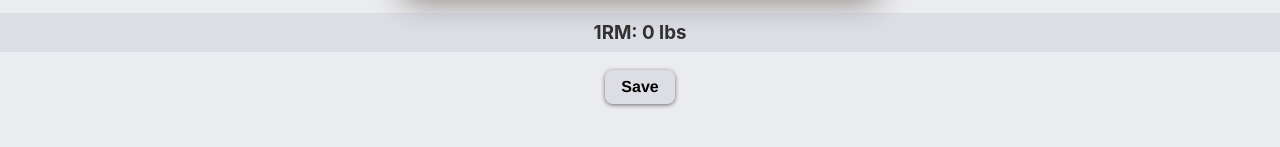
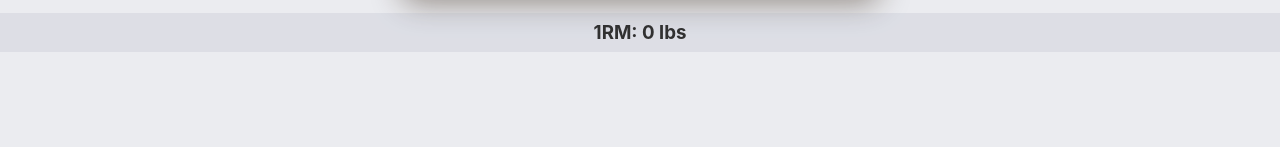
Before and after one commit to jrs-coding-school/jrs-max-lift-react-app-2022-c2, a React (Create React App) app: page /home in a window 1280 px wide. Shown: the part 443-590 px from the top of the page. Built offline with nearby package versions, Linux system fonts and the light colour scheme.

Commit message:
removed save button

```diff
--- a/src/components/homePage/HomePage.js
+++ b/src/components/homePage/HomePage.js
@@ -24,7 +24,7 @@ export default function HomePage() {
 
             <h3 className='calculate' >{workout.name} 1RM: {oneRepMax} lbs</h3>
 
-            <button className='save-button'>Save</button>
+
 
 
 
```
